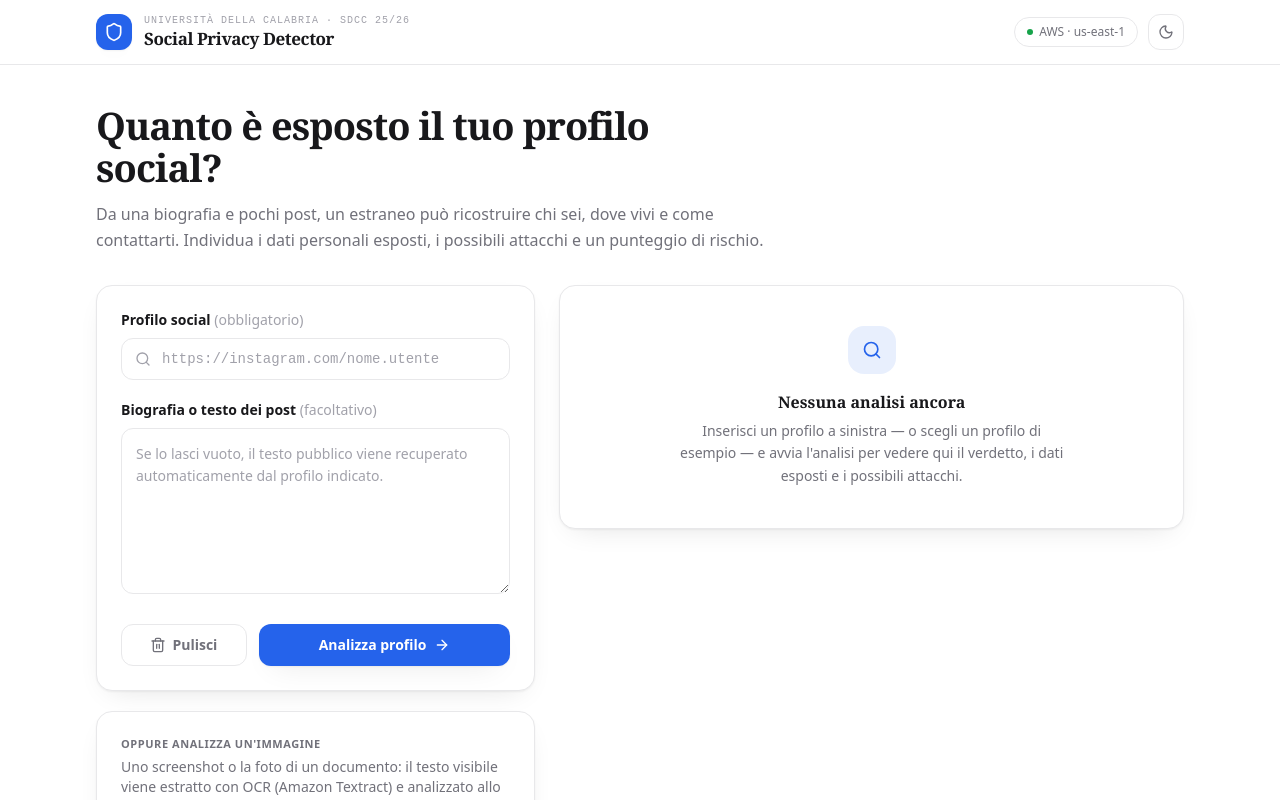
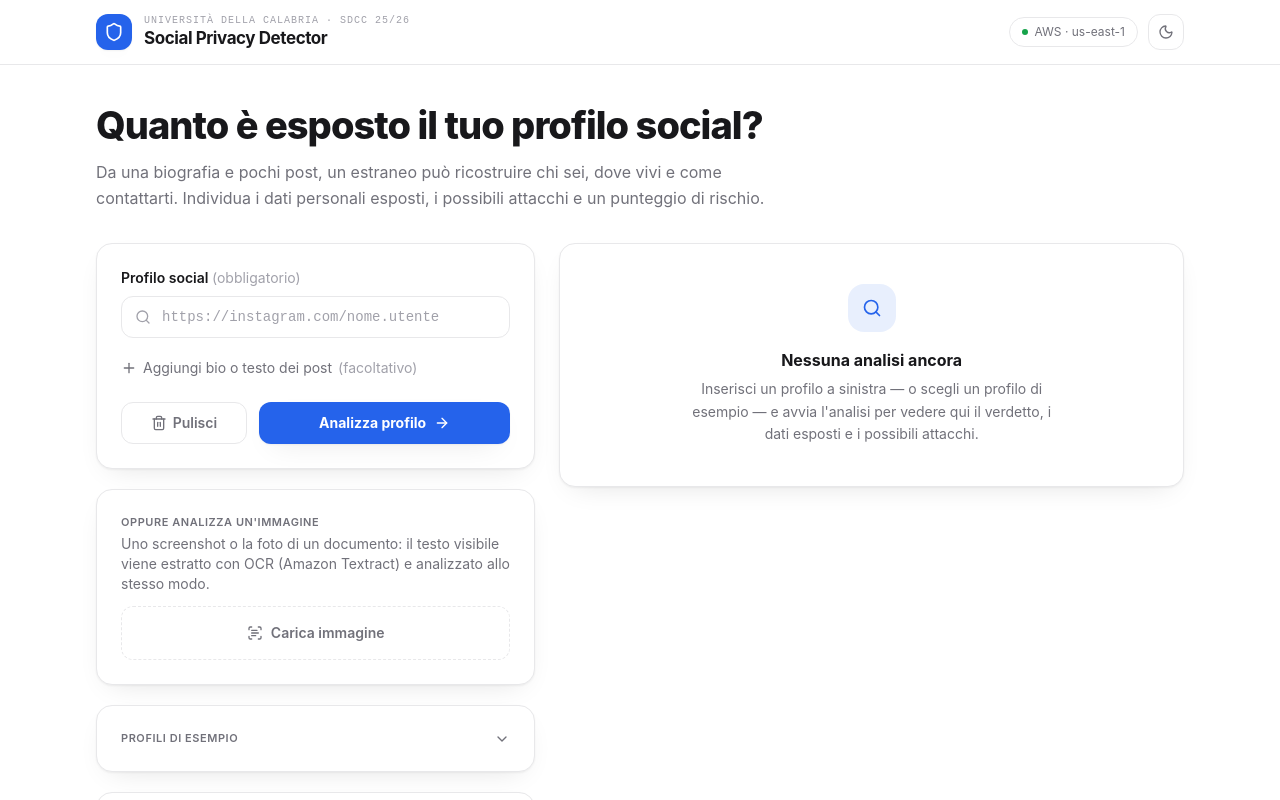
Before and after one commit to filippoabbeduto/social-privacy-detector, a React (Vite) app in the folder frontend/: page / in a window 1280 px wide. Shown: the top 800 px of the page. Built offline with nearby package versions, Linux system fonts and the light colour scheme.

Commit message:
style(frontend): font neutro Inter (via Fraunces) + input opzionali (bio/esempi) collassabili al click

```diff
--- a/frontend/package.json
+++ b/frontend/package.json
@@ -11,9 +11,8 @@
     "lint": "tsc --noEmit"
   },
   "dependencies": {
-    "@fontsource/fraunces": "^5.2.9",
-    "@fontsource/hanken-grotesk": "^5.2.8",
     "@fontsource/ibm-plex-mono": "^5.2.7",
+    "@fontsource/inter": "^5.2.8",
     "@tailwindcss/vite": "^4.1.14",
     "@vitejs/plugin-react": "^5.0.4",
     "lucide-react": "^0.546.0",
--- a/frontend/src/App.tsx
+++ b/frontend/src/App.tsx
@@ -8,6 +8,8 @@ import {
   RefreshCw,
   Trash2,
   ChevronRight,
+  ChevronDown,
+  Plus,
   AlertTriangle,
   ShieldCheck,
   ShieldAlert,
@@ -234,6 +236,10 @@ export default function App() {
   const [result, setResult] = useState<AnalysisResult | null>(null);
   const [jobStatus, setJobStatus] = useState<string | null>(null);
   const [activeTemplate, setActiveTemplate] = useState<number | null>(null);
+  // Input opzionali nascosti di default: si aprono al click dell'utente per
+  // tenere il form pulito e focalizzato sull'unico campo obbligatorio (l'URL).
+  const [showBio, setShowBio] = useState(false);
+  const [showExamples, setShowExamples] = useState(false);
   const pollingRef = useRef<ReturnType<typeof setInterval> | null>(null);
 
   useEffect(() => () => {
@@ -244,6 +250,7 @@ export default function App() {
     setSocialUrl(DEMO_PROFILES[index].url);
     setScrapedContent(DEMO_PROFILES[index].content);
     setActiveTemplate(index);
+    setShowBio(true); // mostra il testo popolato dal template
     setError(null);
   };
 
@@ -342,6 +349,8 @@ export default function App() {
     setResult(null);
     setJobStatus(null);
     setActiveTemplate(null);
+    setShowBio(false);
+    setShowExamples(false);
     setIsLoading(false);
   };
 
@@ -420,6 +429,17 @@ export default function App() {
                 </div>
               </div>
 
+              {/* Testo/biografia manuale: opzionale, nascosto dietro un link */}
+              {!showBio ? (
+                <button
+                  type="button"
+                  onClick={() => setShowBio(true)}
+                  className="inline-flex items-center gap-1.5 text-sm text-muted hover:text-accent transition-colors"
+                >
+                  <Plus className="w-4 h-4" />
+                  Aggiungi bio o testo dei post <span className="text-faint">(facoltativo)</span>
+                </button>
+              ) : (
                 <div className="space-y-2">
                   <label htmlFor="scraped-content" className="block text-sm font-semibold">
                     Biografia o testo dei post <span className="text-faint font-normal">(facoltativo)</span>
@@ -436,6 +456,7 @@ export default function App() {
                     className="w-full rounded-xl border border-line bg-bg p-3.5 text-sm leading-relaxed placeholder:text-faint focus:outline-none focus:border-accent transition-colors resize-y"
                   />
                 </div>
+              )}
 
               <div className="flex gap-3 pt-1">
                 <button
@@ -499,12 +520,17 @@ export default function App() {
               </label>
             </div>
 
-            {/* Profili di esempio */}
+            {/* Profili di esempio (collassabili, chiusi di default) */}
             <div className="rounded-2xl border border-line bg-surface shadow-soft p-6">
-              <span className="block text-[11px] uppercase tracking-wider text-muted font-semibold mb-3">
-                Profili di esempio
-              </span>
-              <div className="space-y-2">
+              <button
+                type="button"
+                onClick={() => setShowExamples((v) => !v)}
+                className="w-full flex items-center justify-between text-[11px] uppercase tracking-wider text-muted font-semibold hover:text-ink transition-colors"
+              >
+                <span>Profili di esempio</span>
+                <ChevronDown className={`w-4 h-4 transition-transform ${showExamples ? "rotate-180" : ""}`} />
+              </button>
+              <div className={`space-y-2 ${showExamples ? "mt-3" : "hidden"}`}>
                 {DEMO_PROFILES.map((p, idx) => (
                   <button
                     key={idx}
--- a/frontend/src/index.css
+++ b/frontend/src/index.css
@@ -11,22 +11,19 @@
 
 /* Font bundled (offline). Plus Jakarta Sans = display + testo (sans geometrico
    amichevole, look SaaS moderno). IBM Plex Mono = SOLO stringhe tecniche/ID. */
-/* Fraunces = display serif contemporaneo con carattere editoriale (titoli, hero,
-   punteggi). Hanken Grotesk = grotesque umanista, quieto e leggibile per il testo.
-   IBM Plex Mono = solo dati estratti dalla macchina (PII, ID). */
-@import "@fontsource/fraunces/500.css";
-@import "@fontsource/fraunces/600.css";
-@import "@fontsource/fraunces/700.css";
-@import "@fontsource/hanken-grotesk/400.css";
-@import "@fontsource/hanken-grotesk/500.css";
-@import "@fontsource/hanken-grotesk/600.css";
-@import "@fontsource/hanken-grotesk/700.css";
+/* Inter = grotesque neutro in stile Helvetica per tutta l'interfaccia (titoli e
+   testo). IBM Plex Mono = solo dati estratti dalla macchina (PII, ID). */
+@import "@fontsource/inter/400.css";
+@import "@fontsource/inter/500.css";
+@import "@fontsource/inter/600.css";
+@import "@fontsource/inter/700.css";
+@import "@fontsource/inter/800.css";
 @import "@fontsource/ibm-plex-mono/400.css";
 @import "@fontsource/ibm-plex-mono/500.css";
 
 @theme {
-  --font-display: "Fraunces", Georgia, ui-serif, serif;
-  --font-sans: "Hanken Grotesk", ui-sans-serif, system-ui, sans-serif;
+  --font-display: "Inter", Helvetica, Arial, ui-sans-serif, system-ui, sans-serif;
+  --font-sans: "Inter", Helvetica, Arial, ui-sans-serif, system-ui, sans-serif;
   --font-mono: "IBM Plex Mono", ui-monospace, monospace;
 
   --color-bg: var(--c-bg);
```
Also changed, not shown: 1 other file (tests, documents, lock files or other folders). Lines whose indentation alone changed are shown as unchanged.
